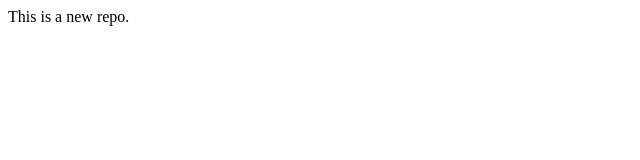
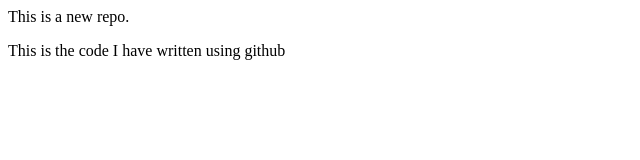
Before and after one commit to SaiBharadwaja570/localrepo, a plain HTML site: page index.html in a window 1280 px wide. Shown: the whole page, without its empty margins (0-640 px from the left). Drawn offline with Linux system fonts and the light colour scheme.

Commit message:
New line written

```diff
--- a/index.html
+++ b/index.html
@@ -1 +1,2 @@
 <p>This is a new repo.</p>
+<p>This is the code I have written using github</p>
```
